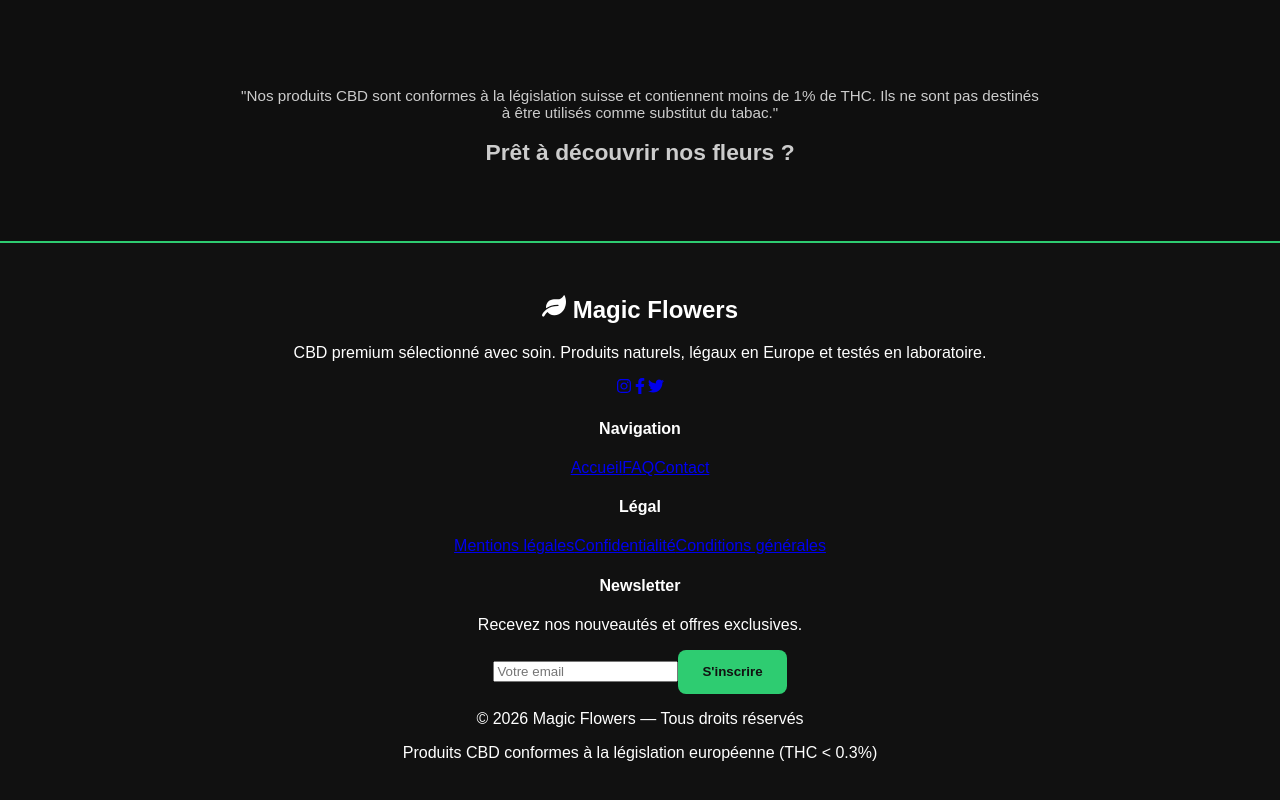
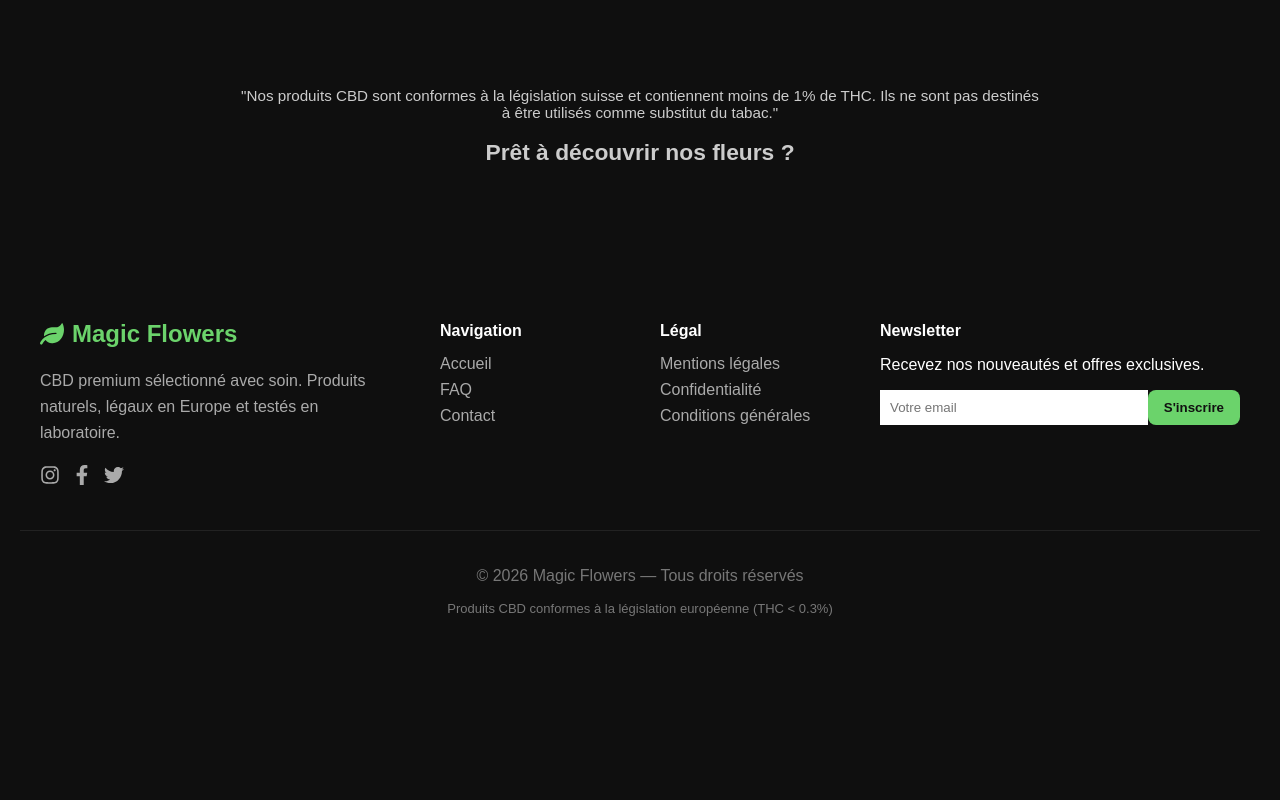
Before and after one commit to LesRhabilleurs/Magic-Flowers, a React (Vite) app: page / in a window 1280 px wide. Shown: the part 2233-3033 px from the top of the page. After the commit the page ends 2892 px from the top, so only its background shows below. Built offline with nearby package versions, Linux system fonts and the light colour scheme.

Commit message:
Update Footer.css

```diff
--- a/src/components/Footer.css
+++ b/src/components/Footer.css
@@ -1,24 +1,96 @@
 .footer {
-  background-color: #111;
+  background: #0f0f0f;
   color: #fff;
-  padding: 2rem;
-  text-align: center;
-  border-top: 2px solid #2ecc71;
+  padding: 60px 20px 30px;
+  font-family: Arial, sans-serif;
 }
 
-.footer-content p {
-  margin: 0;
-  margin-bottom: 1rem;
+.footer-container {
+  max-width: 1200px;
+  margin: auto;
+  display: grid;
+  grid-template-columns: 2fr 1fr 1fr 2fr;
+  gap: 40px;
 }
 
-.footer-links a {
-  color: #2ecc71;
-  margin: 0 1rem;
-  text-decoration: none;
-  font-weight: bold;
-  transition: color 0.2s;
+.footer-logo {
+  color: #6bd36b;
+  display: flex;
+  align-items: center;
+  gap: 8px;
 }
 
-.footer-links a:hover {
-  color: #27ae60;
+.footer-brand p {
+  margin-top: 10px;
+  color: #aaa;
+  line-height: 1.6;
 }
+
+.footer-column h4 {
+  margin-bottom: 15px;
+  font-size: 16px;
+}
+
+.footer-column a {
+  display: block;
+  color: #aaa;
+  text-decoration: none;
+  margin-bottom: 8px;
+  transition: 0.3s;
+}
+
+.footer-column a:hover {
+  color: #6bd36b;
+}
+
+.footer-social {
+  margin-top: 20px;
+}
+
+.footer-social a {
+  font-size: 20px;
+  margin-right: 12px;
+  color: #aaa;
+  transition: 0.3s;
+}
+
+.footer-social a:hover {
+  color: #6bd36b;
+}
+
+.newsletter-form {
+  display: flex;
+  margin-top: 10px;
+}
+
+.newsletter-form input {
+  flex: 1;
+  padding: 10px;
+  border: none;
+  outline: none;
+}
+
+.newsletter-form button {
+  background: #6bd36b;
+  border: none;
+  padding: 10px 16px;
+  cursor: pointer;
+  font-weight: bold;
+}
+
+.newsletter-form button:hover {
+  background: #55b955;
+}
+
+.footer-bottom {
+  border-top: 1px solid #222;
+  margin-top: 40px;
+  padding-top: 20px;
+  text-align: center;
+  color: #777;
+}
+
+.footer-note {
+  font-size: 13px;
+  margin-top: 5px;
+}
```
